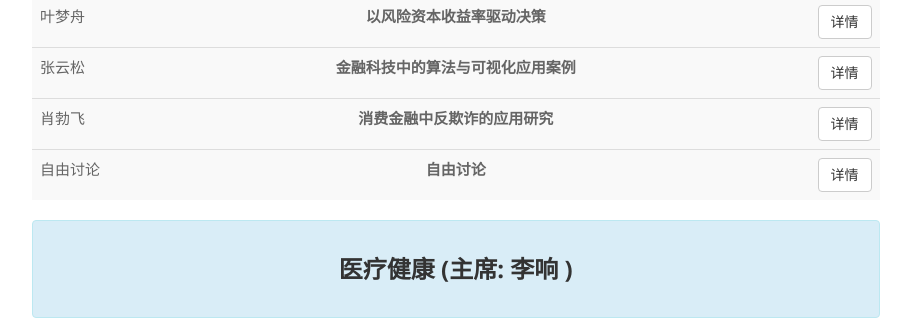
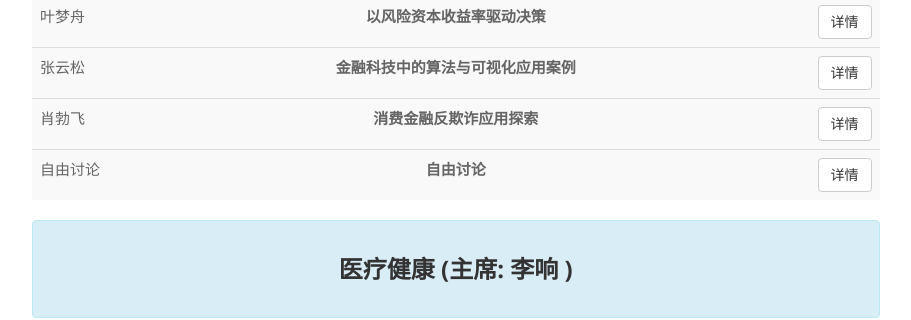
Before and after one commit to cosname/R-conference, a Jekyll site: the page built from bj2017/lectures.md, in a window 1280 px wide and 900 px high, scrolled down 9719 px. Shown: the part 152-472 px from the top of the window, without its empty margins (38-949 px from the left). Built offline with Jekyll 4.4.1, drawn with Linux system fonts in a browser that asks for light colours.

Commit message:
Update lectures.md

```diff
--- a/bj2017/lectures.md
+++ b/bj2017/lectures.md
@@ -2423,7 +2423,7 @@
     <p>肖勃飞</p>
     </td>
     <td class="col-md-8">
-    <p class="text-center"><strong>消费金融中反欺诈的应用研究</strong></p>
+    <p class="text-center"><strong>消费金融反欺诈应用探索</strong></p>
     </td>
     <td class="col-md-2">
     <button type="button" class="btn btn-default pull-right" data-toggle="collapse" href="#session-22-sub-4">详情</button>
```
